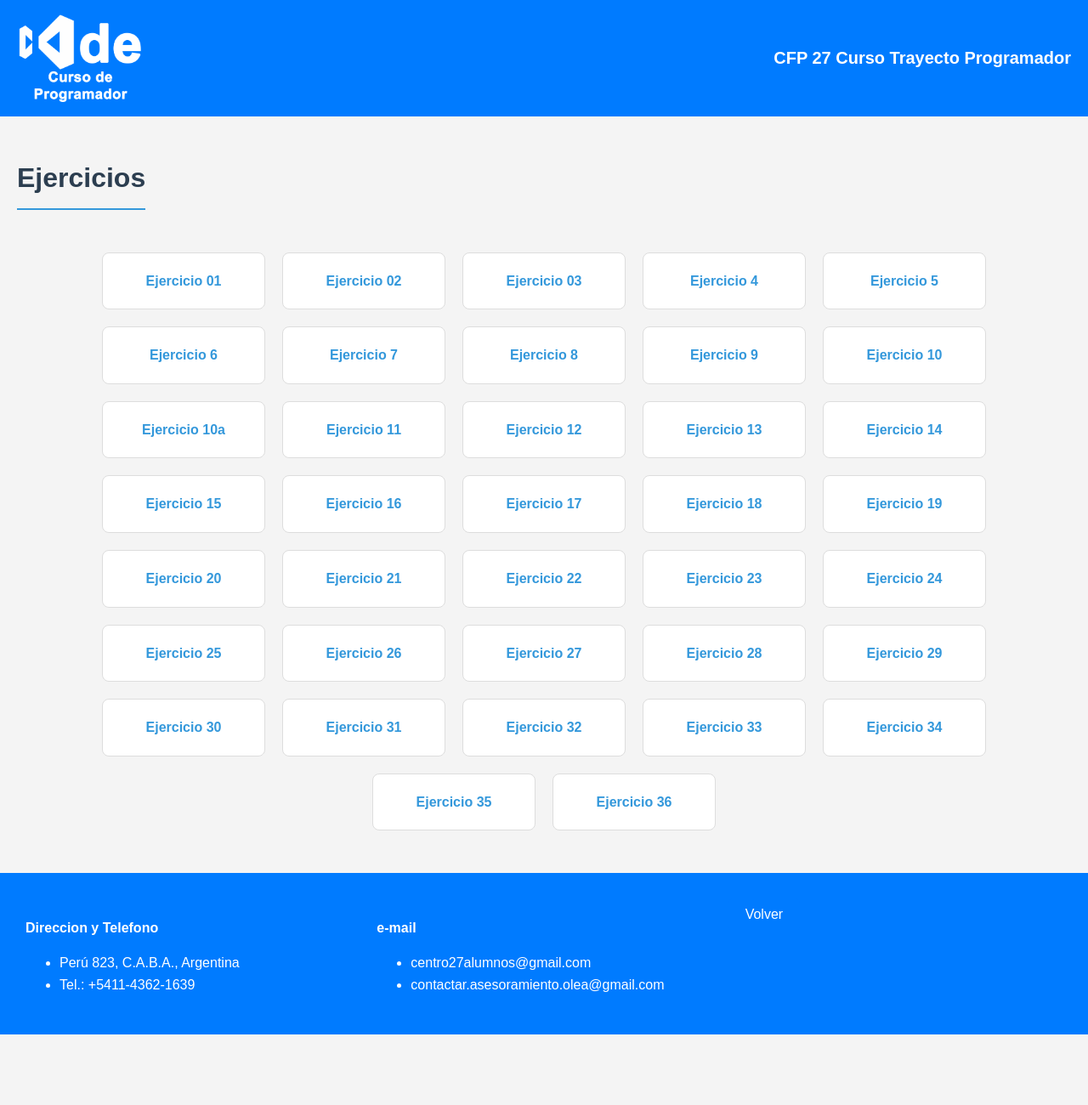
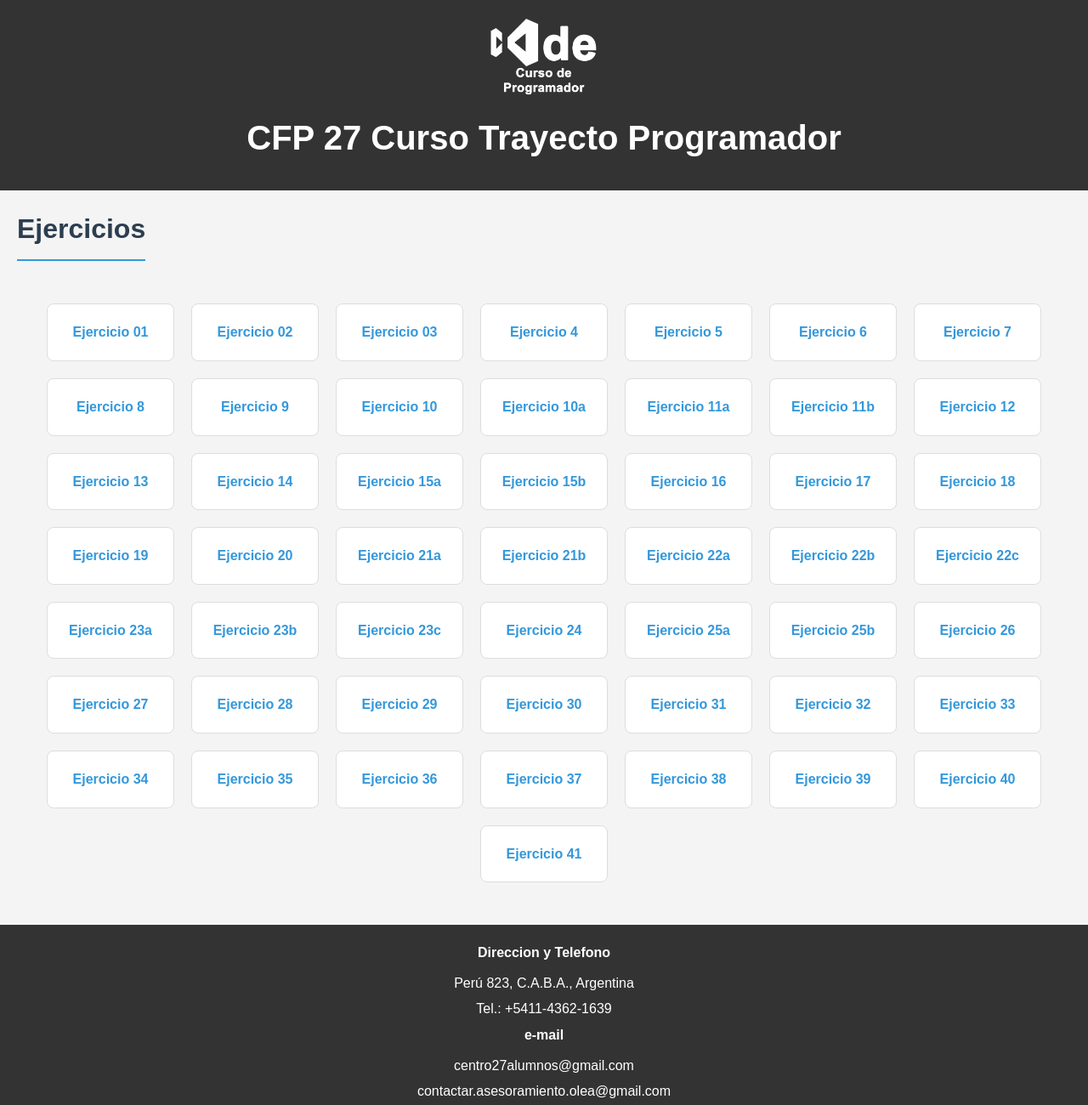
Before and after one commit to Juanka7710/Curso24-25, a plain HTML site: page ejercicios.html in a window 1280 px wide. Shown: the top 1300 px of the page at 85% size. Before the commit the page ends 1217 px from the top, so only its background shows below. Drawn offline with Linux system fonts and the light colour scheme.

Commit message:
se agrega ejercicios

```diff
--- a/css/ejercicios.css
+++ b/css/ejercicios.css
@@ -1,33 +1,35 @@
-/* Estilos generales */
-body {
-    font-family: Arial, sans-serif;
-    line-height: 1.6;
+/* Reset de márgenes y paddings */
+* {
     margin: 0;
     padding: 0;
-    color: #333; /* Color de texto */
-    background-color: #f4f4f4; /* Color de fondo */
+    box-sizing: border-box;
 }
 
-/* Estilo del Header */
-.header {
-    background-color: #007bff; /* Color del header */
-    color: white; /* Color del texto en el header */
-    display: flex; /* Uso de flexbox */
-    align-items: center; /* Centrado vertical */
-    justify-content: space-between; /* Espacio entre logo y título */
-    padding: 15px 20px; /* Espaciado interno */
+/* Estilo del body */
+body {
+    font-family: 'Arial', sans-serif;
+    line-height: 1.6;
+    background-color: #f4f4f4;
+    color: #333;
 }
 
-.logo {
-    width: 150px; /* Ancho del logo */
-    height: auto; /* Mantener proporción */
+/* Estilo del header */
+.header {
+    background: #333; /* Color de fondo */
+    color: #fff; /* Color del texto */
+    padding: 20px 0;
+    text-align: center;
 }
 
-.title {
-    font-size: 20px; /* Tamaño de fuente */
-    margin: 0; /* Eliminar margen */
+.header .logo {
+    max-width: 130px; /* Tamaño máximo del logo */
 }
 
+/* Estilo del título principal */
+.title {
+    font-size: 2.5em;
+    margin: 10px 0;
+}
 /* Estilo general para el main */
 main {
     padding: 20px;
@@ -85,59 +87,32 @@ main {
 }
 
 
-/* Estilo del Footer */
+/* Estilo del footer */
 footer {
-    background-color: #007bff; /* Color del footer */
-    color: white; /* Color del texto en el footer */
-    padding: 20px; /* Espaciado interno */
-    display: flex; /* Uso de flexbox */
-    justify-content: space-between; /* Espacio entre columnas */
-    flex-wrap: wrap; /* Permitir que se ajusten en pantallas pequeñas */
+    background: #333; /* Fondo oscuro */
+    color: #fff; /* Texto blanco */
+    padding: 20px;
+    text-align: center;
 }
 
-footer div {
-    flex: 1; /* Flex para que las columnas se ajusten */
-    margin: 10px; /* Margen entre columnas */
+footer h4 {
+    margin-bottom: 10px;
 }
 
-h4 {
-    margin-bottom: 10px; /* Espaciado debajo de títulos */
+footer ul {
+    list-style: none; /* Sin viñetas */
+}
+
+footer ul li {
+    margin: 5px 0;
 }
 
 /* Estilo de los enlaces en el footer */
 footer a {
-    color: white; /* Color de los enlaces en el footer */
+    color: #fff; /* Color blanco */
     text-decoration: none; /* Sin subrayado */
 }
 
 footer a:hover {
-    text-decoration: underline; /* Subrayado al pasar el mouse */
+    text-decoration: underline; /* Subrayado al pasar el ratón */
 }
-
-.back-button {
-    background-color: #007bff; /* Color de fondo del botón */
-    color: white; /* Color del texto */
-    border: none; /* Sin borde */
-    padding: 10px 20px; /* Espaciado interno */
-    border-radius: 5px; /* Bordes redondeados */
-    font-size: 16px; /* Tamaño de la fuente */
-    cursor: pointer; /* Cambiar el cursor al pasar el mouse */
-    transition: background-color 0.3s; /* Transición suave */
-}
-
-.back-button:hover {
-    background-color: #0056b3; /* Color al pasar el mouse */
-}
-
-
-/* Media Queries para Responsividad */
-@media (max-width: 600px) {
-    .header, footer {
-        flex-direction: column; /* Colocar en columna en pantallas pequeñas */
-        align-items: flex-start; /* Alinear a la izquierda */
-    }
-
-    .header {
-        text-align: center; /* Centrar texto en el header */
-    }
-}
--- a/css/index.css
+++ b/css/index.css
@@ -1,107 +1,102 @@
-/* Estilos generales */
-body {
-    font-family: Arial, sans-serif;
-    line-height: 1.6;
+/* Reset de márgenes y paddings */
+* {
     margin: 0;
     padding: 0;
-    color: #333; /* Color de texto */
-    background-color: #f4f4f4; /* Color de fondo */
+    box-sizing: border-box;
 }
 
-/* Estilo del Header */
-.header {
-    background-color: #007bff; /* Color del header */
-    color: white; /* Color del texto en el header */
-    display: flex; /* Uso de flexbox */
-    align-items: center; /* Centrado vertical */
-    justify-content: space-between; /* Espacio entre logo y título */
-    padding: 15px 20px; /* Espaciado interno */
+/* Estilo del body */
+body {
+    font-family: 'Arial', sans-serif;
+    line-height: 1.6;
+    background-color: #f4f4f4;
+    color: #333;
 }
 
-.logo {
-    width: 150px; /* Ancho del logo */
-    height: auto; /* Mantener proporción */
+/* Estilo del header */
+.header {
+    background: #333; /* Color de fondo */
+    color: #fff; /* Color del texto */
+    padding: 20px 0;
+    text-align: center;
 }
 
-.title {
-    font-size: 20px; /* Tamaño de fuente */
-    margin: 0; /* Eliminar margen */
+.header .logo {
+    max-width: 130px; /* Tamaño máximo del logo */
 }
 
-/* Estilo del Main */
-.main {
-    padding: 20px; /* Espaciado interno */
+/* Estilo del título principal */
+.title {
+    font-size: 2.5em;
+    margin: 10px 0;
 }
 
-.section {
-    margin: 20px 0; /* Margen alrededor de la sección */
-    padding-bottom: 30px;
+/* Estilo del main */
+main {
+    padding: 20px;
 }
 
-.title__2 {
-    padding-top: 20px;
-    text-align: center;
-    font-size: 30px; /* Tamaño del subtítulo */
-    margin-bottom: 10px; /* Margen inferior */
+/* Estilo de las secciones */
+.section {
+    background: #fff; /* Fondo blanco */
+    border-radius: 8px; /* Bordes redondeados */
+    box-shadow: 0 2px 10px rgba(0, 0, 0, 0.1); /* Sombra */
+    padding: 20px;
+    margin-bottom: 20px;
 }
 
-/* Estilo de la Lista */
+/* Estilo de los títulos secundarios */
+.title__2 {
+    font-size: 2em;
+    margin-bottom: 15px;
+    color: #007BFF; /* Color del título */
+}
+
+/* Estilo de la lista */
 .list {
-    list-style: none; /* Eliminar viñetas */
-    padding: auto; /* Eliminar padding */
+    list-style: none; /* Sin viñetas */
 }
 
 .list__2 {
-    margin: 5px 0; /* Margen entre los elementos de la lista */
+    margin: 10px 0;
 }
 
 .links {
     text-decoration: none; /* Sin subrayado */
-    color: #007bff; /* Color del enlace */
+    color: #007BFF; /* Color de los enlaces */
     transition: color 0.3s; /* Transición suave */
 }
 
 .links:hover {
-    color: #0056b3; /* Color al pasar el mouse */
+    color: #0056b3; /* Color al pasar el ratón */
 }
 
-/* Estilo del Footer */
+/* Estilo del footer */
 footer {
-    background-color: #007bff; /* Color del footer */
-    color: white; /* Color del texto en el footer */
-    padding: 20px; /* Espaciado interno */
-    display: flex; /* Uso de flexbox */
-    justify-content: space-between; /* Espacio entre columnas */
-    flex-wrap: wrap; /* Permitir que se ajusten en pantallas pequeñas */
+    background: #333; /* Fondo oscuro */
+    color: #fff; /* Texto blanco */
+    padding: 20px;
+    text-align: center;
 }
 
-footer div {
-    flex: 1; /* Flex para que las columnas se ajusten */
-    margin: 10px; /* Margen entre columnas */
+footer h4 {
+    margin-bottom: 10px;
 }
 
-h4 {
-    margin-bottom: 10px; /* Espaciado debajo de títulos */
+footer ul {
+    list-style: none; /* Sin viñetas */
+}
+
+footer ul li {
+    margin: 5px 0;
 }
 
 /* Estilo de los enlaces en el footer */
 footer a {
-    color: white; /* Color de los enlaces en el footer */
+    color: #fff; /* Color blanco */
     text-decoration: none; /* Sin subrayado */
 }
 
 footer a:hover {
-    text-decoration: underline; /* Subrayado al pasar el mouse */
+    text-decoration: underline; /* Subrayado al pasar el ratón */
 }
-
-/* Media Queries para Responsividad */
-@media (max-width: 600px) {
-    .header, footer {
-        flex-direction: column; /* Colocar en columna en pantallas pequeñas */
-        align-items: flex-start; /* Alinear a la izquierda */
-    }
-
-    .header {
-        text-align: center; /* Centrar texto en el header */
-    }
-}
--- a/ejercicios.html
+++ b/ejercicios.html
@@ -53,55 +53,79 @@
                     <a href="https://juan-ejercicio08.netlify.app/">Ejercicio 10a</a>
                 </div>
                 <div class="box" id="cuatro">
-                    <a href="#">Ejercicio 11</a>
+                    <a href="https://juan-ejercicio11-con-xiomara.netlify.app/">Ejercicio 11a</a>
                 </div>
                 <div class="box" id="cuatro">
-                    <a href="#">Ejercicio 12</a>
+                    <a href="https://juan-ejercicio11-solo.netlify.app/">Ejercicio 11b</a>
                 </div>
                 <div class="box" id="cuatro">
-                    <a href="#">Ejercicio 13</a>
+                    <a href="https://juan-ejercicio12.netlify.app/">Ejercicio 12</a>
                 </div>
                 <div class="box" id="cuatro">
-                    <a href="#">Ejercicio 14</a>
+                    <a href="https://juan-ejercicio13.netlify.app/">Ejercicio 13</a>
                 </div>
                 <div class="box" id="cuatro">
-                    <a href="#">Ejercicio 15</a>
+                    <a href="https://juan-ejercicio14.netlify.app/">Ejercicio 14</a>
                 </div>
                 <div class="box" id="cuatro">
-                    <a href="#">Ejercicio 16</a>
+                    <a href="https://juan-ejercicio15a.netlify.app/">Ejercicio 15a</a>
                 </div>
                 <div class="box" id="cuatro">
-                    <a href="#">Ejercicio 17</a>
+                    <a href="https://juan-ejercicio15b.netlify.app/">Ejercicio 15b</a>
                 </div>
                 <div class="box" id="cuatro">
-                    <a href="#">Ejercicio 18</a>
+                    <a href="https://juan-ejercicio16.netlify.app/">Ejercicio 16</a>
                 </div>
                 <div class="box" id="cuatro">
-                    <a href="#">Ejercicio 19</a>
+                    <a href="https://juan-ejercicio17.netlify.app/">Ejercicio 17</a>
                 </div>
                 <div class="box" id="cuatro">
-                    <a href="#">Ejercicio 20</a>
+                    <a href="https://juan-ejercicio18.netlify.app/">Ejercicio 18</a>
                 </div>
                 <div class="box" id="cuatro">
-                    <a href="#">Ejercicio 21</a>
+                    <a href="https://juan-ejercicio19.netlify.app/">Ejercicio 19</a>
                 </div>
                 <div class="box" id="cuatro">
-                    <a href="#">Ejercicio 22</a>
+                    <a href="https://juan-ejercicio20.netlify.app/">Ejercicio 20</a>
                 </div>
                 <div class="box" id="cuatro">
-                    <a href="#">Ejercicio 23</a>
+                    <a href="https://juan-ejercicio21a.netlify.app/">Ejercicio 21a</a>
                 </div>
                 <div class="box" id="cuatro">
-                    <a href="#">Ejercicio 24</a>
+                    <a href="https://juan-ejercicio21b.netlify.app/">Ejercicio 21b</a>
                 </div>
                 <div class="box" id="cuatro">
-                    <a href="#">Ejercicio 25</a>
+                    <a href="https://juan-ejercicio22a.netlify.app/">Ejercicio 22a</a>
                 </div>
                 <div class="box" id="cuatro">
-                    <a href="#">Ejercicio 26</a>
+                    <a href="https://juan-ejercicio22b.netlify.app/">Ejercicio 22b</a>
                 </div>
                 <div class="box" id="cuatro">
-                    <a href="#">Ejercicio 27</a>
+                    <a href="https://juan-ejercicio22c.netlify.app/">Ejercicio 22c</a>
+                </div>
+                <div class="box" id="cuatro">
+                    <a href="https://juan-ejercicio23a.netlify.app/">Ejercicio 23a</a>
+                </div>
+                <div class="box" id="cuatro">
+                    <a href="https://juan-ejercicio23b.netlify.app/">Ejercicio 23b</a>
+                </div>
+                <div class="box" id="cuatro">
+                    <a href="https://juan-ejercicio23c.netlify.app/">Ejercicio 23c</a>
+                </div>
+                <div class="box" id="cuatro">
+                    <a href="https://juan-ejercicio24.netlify.app/">Ejercicio 24</a>
+                </div>
+                <div class="box" id="cuatro">
+                    <a href="https://juan-ejercicio25a.netlify.app/">Ejercicio 25a</a>
+                </div>
+                <div class="box" id="cuatro">
+                    <a href="https://juan-ejercicio25b.netlify.app/">Ejercicio 25b</a>
+                </div>
+                <div class="box" id="cuatro">
+                    <a href="https://juan-ejercicio26.netlify.app/">Ejercicio 26</a>
+                </div>
+                <div class="box" id="cuatro">
+                    <a href="https://juan-ejercicio27.netlify.app/">Ejercicio 27</a>
                 </div>
                 <div class="box" id="cuatro">
                     <a href="#">Ejercicio 28</a>
@@ -130,6 +154,21 @@
                 <div class="box" id="cuatro">
                     <a href="#">Ejercicio 36</a>
                 </div>
+                <div class="box" id="cuatro">
+                    <a href="#">Ejercicio 37</a>
+                </div>
+                <div class="box" id="cuatro">
+                    <a href="#">Ejercicio 38</a>
+                </div>
+                <div class="box" id="cuatro">
+                    <a href="#">Ejercicio 39</a>
+                </div>
+                <div class="box" id="cuatro">
+                    <a href="#">Ejercicio 40</a>
+                </div>
+                <div class="box" id="cuatro">
+                    <a href="#">Ejercicio 41</a>
+                </div>
             </div>
         </section>
     </main>
```
